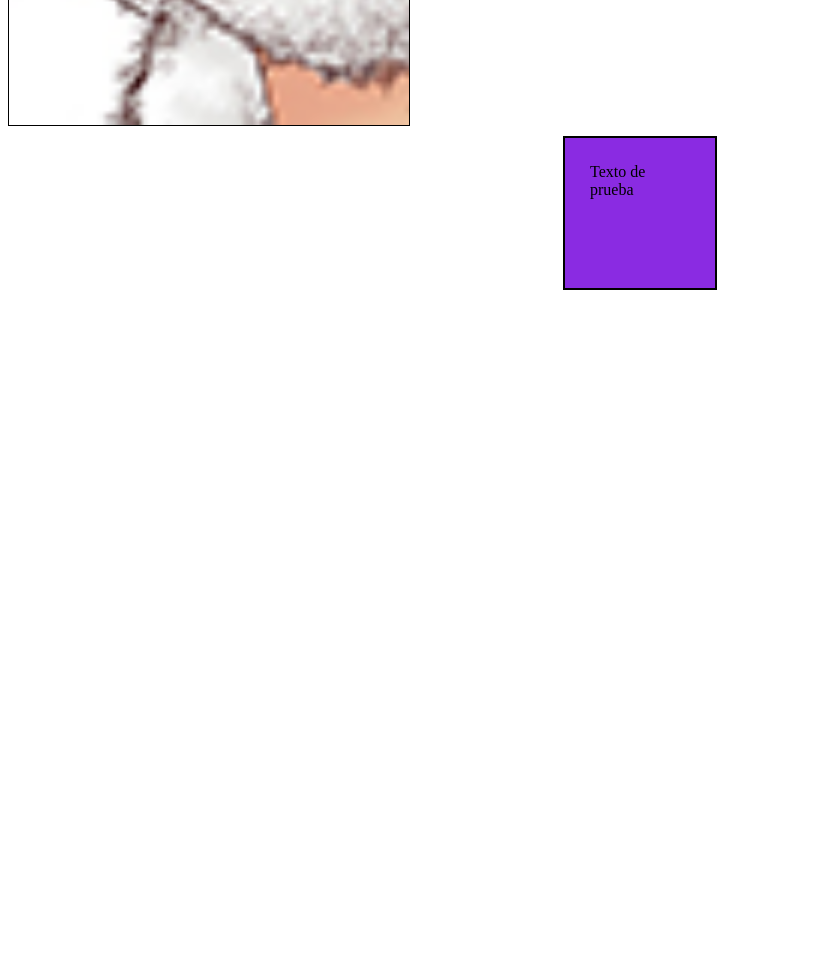
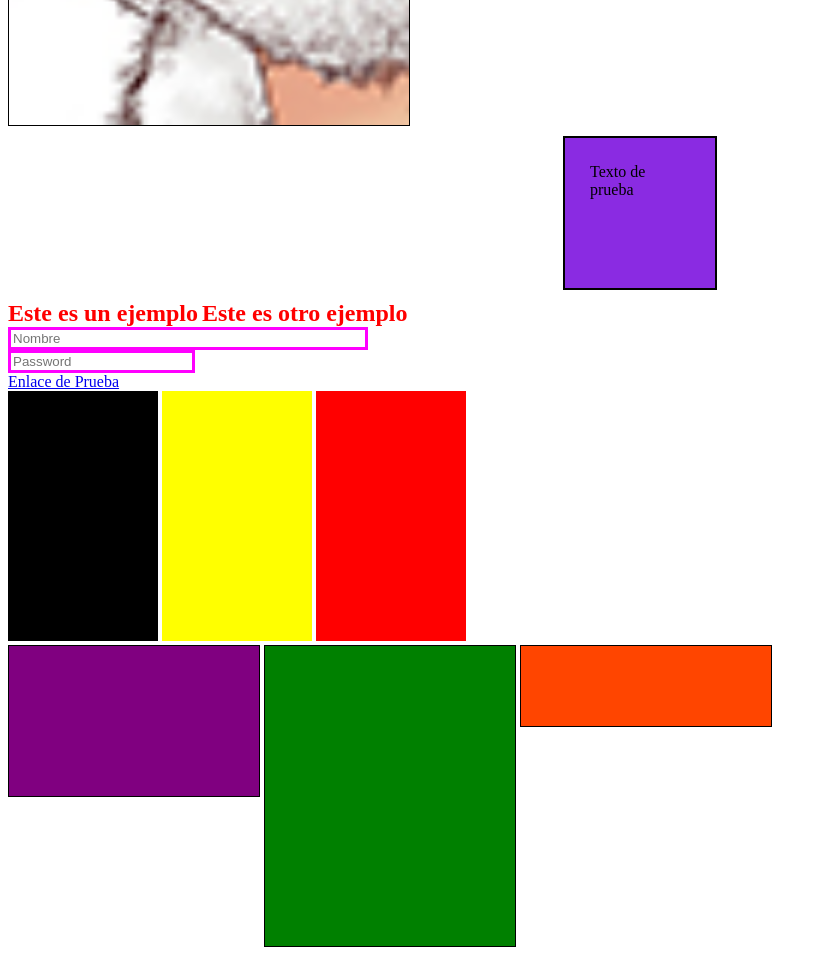
Before and after one commit to cindychateau/introHtml_ch, a plain HTML site: page index.html in a window 1280 px wide. Shown: the part 3471-4426 px from the top of the page, without its empty margins (0-827 px from the left). Before the commit the page ends 3771 px from the top, so only its background shows below. Drawn offline with Linux system fonts and the light colour scheme.

Commit message:
Display inline, inline-block, block

```diff
--- a/css/style.css
+++ b/css/style.css
@@ -106,3 +106,57 @@ input, textarea { /* Selecciona los input Y los textareas */
     border: 2px solid black;
     padding: 25px;
 }
+
+.h2_inline {
+    display: inline; /*Me despliega los elementos en una sola línea*/
+}
+
+.block {
+    display: block; /*Me desplegar mis elementos como bloque es decir que comienzan del principio de la página hasta el ancho total de mi página*/
+}
+
+.flag {
+    width: 150px;
+    height: 250px;
+    display: inline-block;
+}
+
+.black {
+    background-color: black;
+}
+
+.yellow {
+    background-color: yellow;
+}
+
+.red {
+    background-color: red;
+}
+
+.div1 {
+    width: 250px;
+    height: 150px;
+    border: 1px solid black;
+    background-color: purple;
+    display: inline-block;
+}
+
+.div2 {
+    width: 250px;
+    height: 300px;
+    border: 1px solid black;
+    background-color: green;
+    display: inline-block;
+}
+
+.div3 {
+    width: 250px;
+    height: 80px;
+    border: 1px solid black;
+    background-color: orangered;
+    display: inline-block;
+}
+
+.vertical_align {
+    vertical-align: top; /*top, bottom, middle*/
+}
--- a/index.html
+++ b/index.html
@@ -154,5 +154,22 @@
 
     </footer-->
 
+    <h2 class="h2_inline">Este es un ejemplo</h2>
+    <h2 class="h2_inline">Este es otro ejemplo</h2>
+
+    <input class="block" type="text" placeholder="Nombre" >
+    <input class="block" type="password" placeholder="Password">
+    <a class="block" href="#">Enlace de Prueba</a>
+
+    <div class="flag black"></div>
+    <div class="flag yellow"></div>
+    <div class="flag red"></div>
+
+    <div>
+        <div class="div1 vertical_align"></div>
+        <div class="div2 vertical_align"></div>
+        <div class="div3 vertical_align"></div>
+    </div>
+
 </body>
 </html>
```
